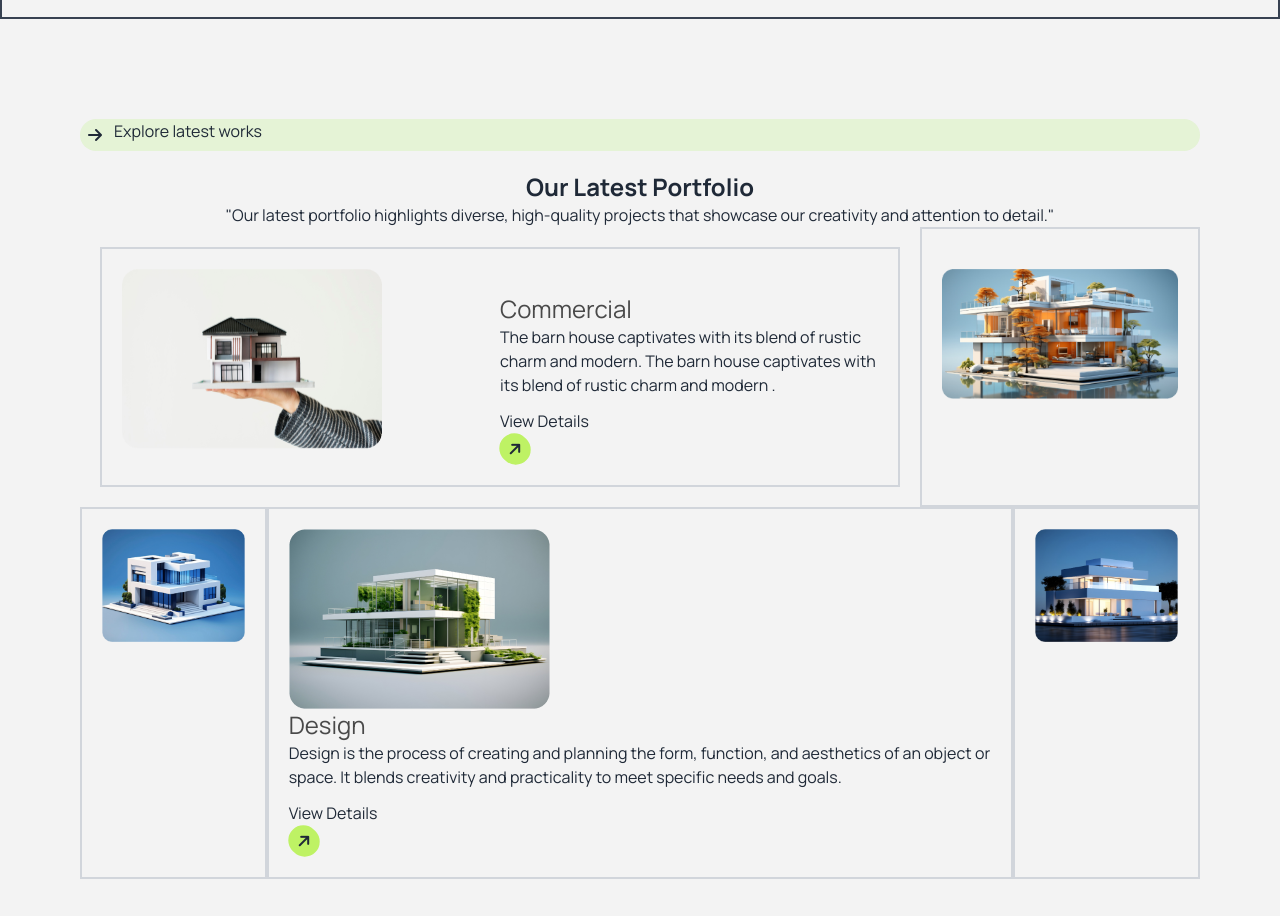
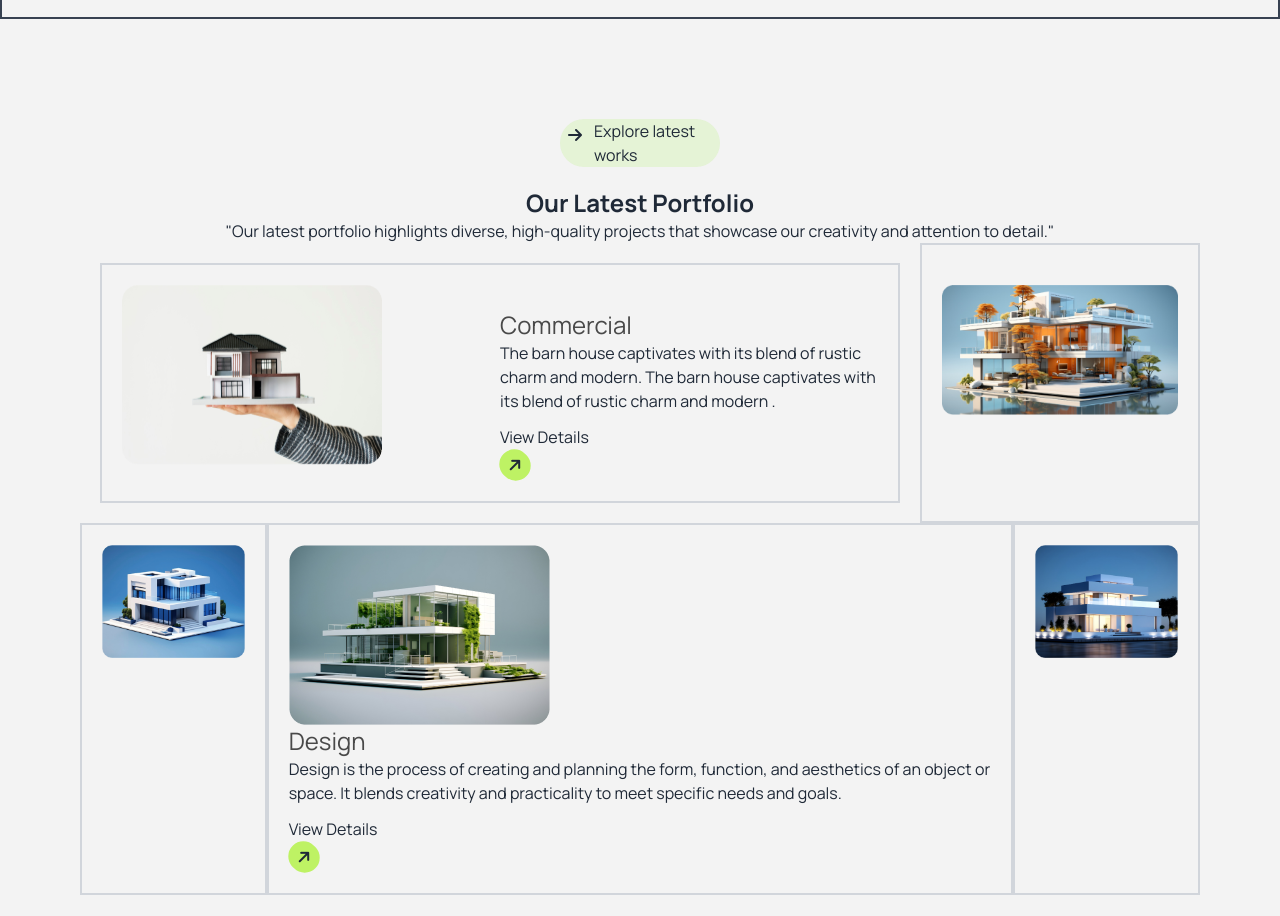
Before and after one commit to Asif22in24/Third-assignment, a plain HTML site: page index.html in a window 1280 px wide. Shown: the part 2208-3124 px from the top of the page. Drawn offline with nearby package versions, Linux system fonts and the light colour scheme.

Commit message:
4rth update

```diff
--- a/index.html
+++ b/index.html
@@ -184,7 +184,7 @@
     </div>
     <!-- Our portfolio section -->
     <div class="p-20">
-      <div class="flex justify-items-center  gap-1 rounded-full bg-[#ABEF5F33]  mx-auto  my-5">
+      <div class="flex justify-items-center  gap-1 rounded-full bg-[#ABEF5F33]  mx-auto w-40 my-5">
         <i class="fa-solid   fa-arrow-right rounded-full p-2    "></i>
         <h1 class="text-base">Explore latest works</h1>
         </div>
```
